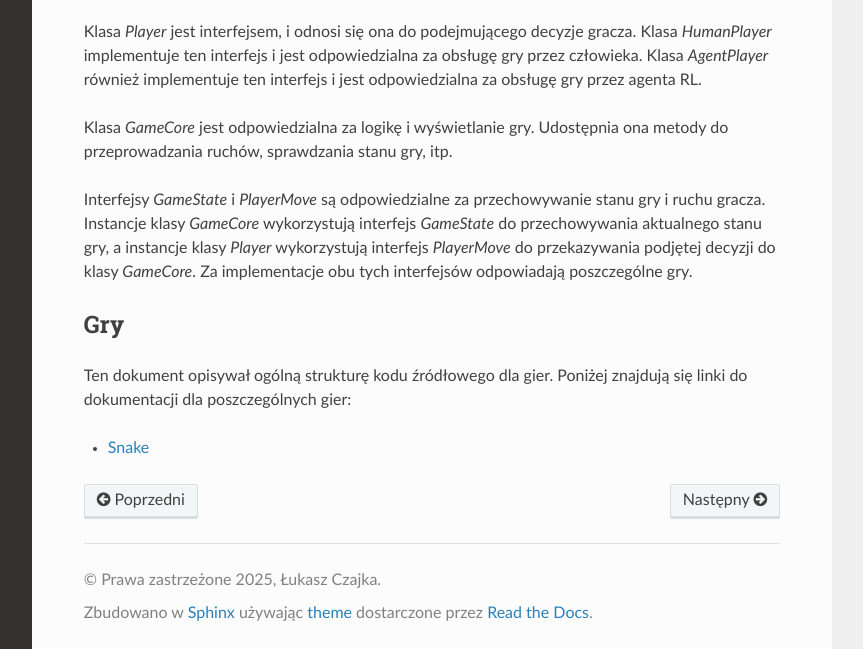
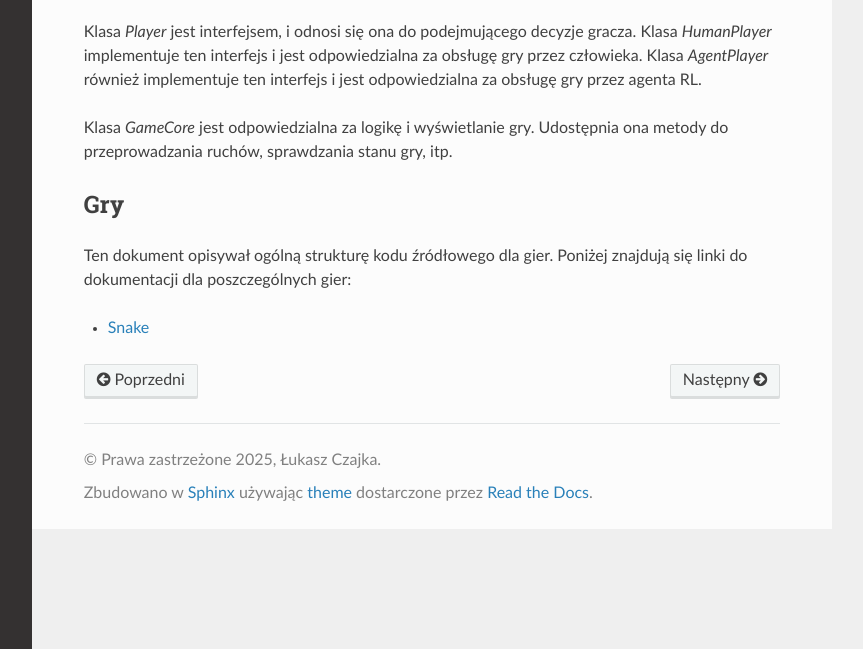
Before and after one commit to lzajka/gra-RL, a Sphinx documentation site: the page built from docs/source_code/index.rst, in a window 1280 px wide and 1281 px high, cut to the strip 632-1281 px from the top of the window. Shown: the whole strip, without its empty margins (268-1131 px from the left). Built offline with Sphinx 7.4.7 and the Read the Docs theme 3.1.0, drawn with Linux system fonts in a browser that asks for light colours.

Commit message:
Usunięto pozostałe interfejsy dla klas czysto danowych.

```diff
--- a/docs/source_code/index.rst
+++ b/docs/source_code/index.rst
@@ -40,23 +40,10 @@
     + play(GameConfig config)
     }
 
-    interface GameState {
-
-    }
-
-    interface PlayerMove {
-    }
-
-
-
-
-
 
 Klasa `Player` jest interfejsem, i odnosi się ona do podejmującego decyzje gracza. Klasa `HumanPlayer` implementuje ten interfejs i jest odpowiedzialna za obsługę gry przez człowieka. Klasa `AgentPlayer` również implementuje ten interfejs i jest odpowiedzialna za obsługę gry przez agenta RL.
 
 Klasa `GameCore` jest odpowiedzialna za logikę i wyświetlanie gry. Udostępnia ona metody do przeprowadzania ruchów, sprawdzania stanu gry, itp.
-
-Interfejsy `GameState` i `PlayerMove` są odpowiedzialne za przechowywanie stanu gry i ruchu gracza. Instancje klasy `GameCore` wykorzystują interfejs `GameState` do przechowywania aktualnego stanu gry, a instancje klasy `Player` wykorzystują interfejs `PlayerMove` do przekazywania podjętej decyzji do klasy `GameCore`. Za implementacje obu tych interfejsów odpowiadają poszczególne gry.
 
 ============
 Gry
```
